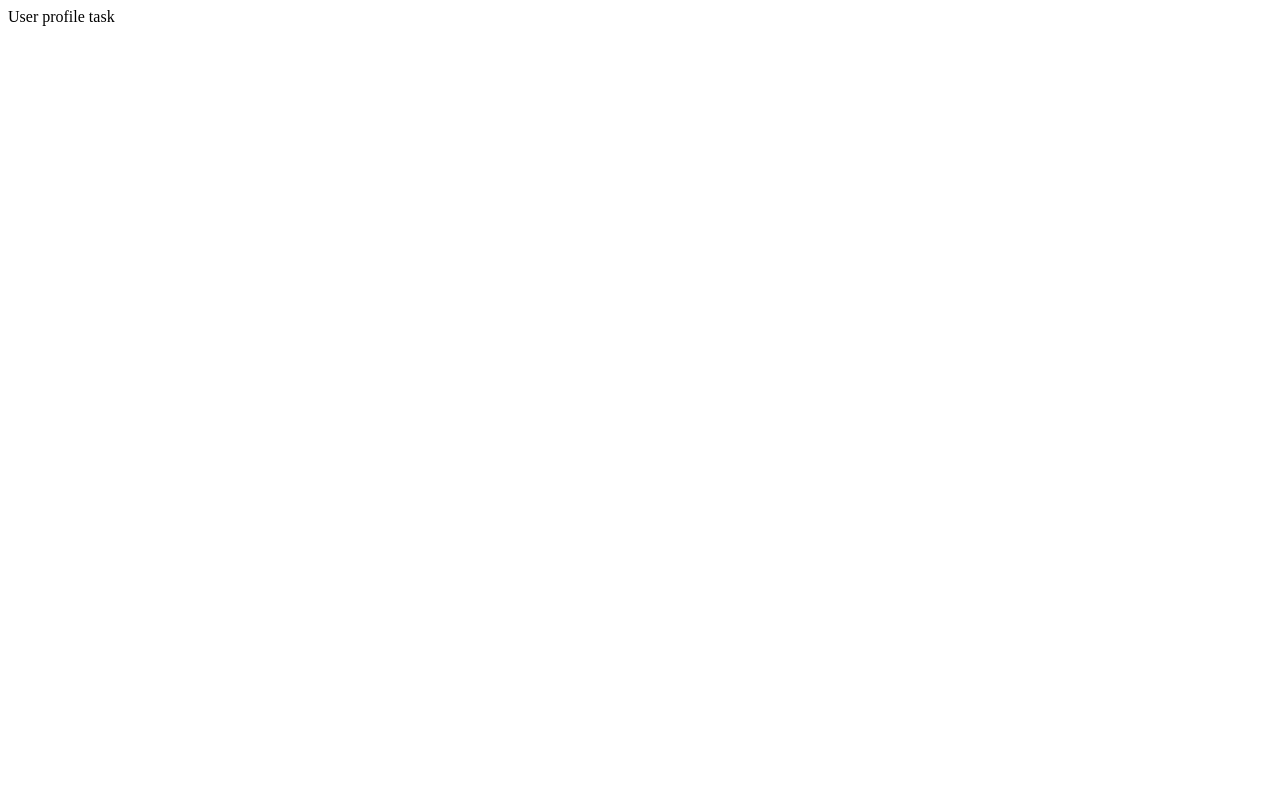
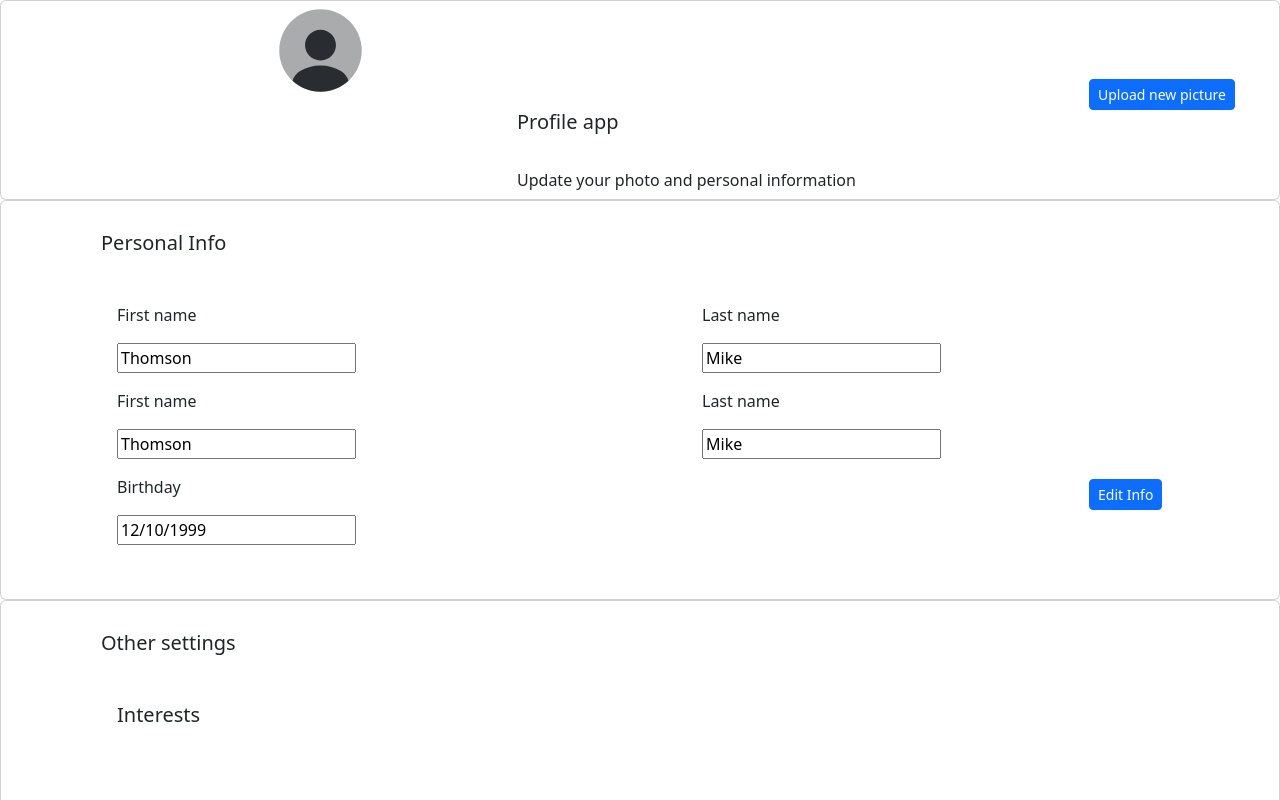
Before and after one commit to kumarith/user-profile-task, a React (Create React App) app: page / in a window 1280 px wide. Shown: the top 800 px of the page. Built offline with nearby package versions, Linux system fonts and the light colour scheme.

Commit message:
created components

```diff
--- a/src/App.css
+++ b/src/App.css
@@ -1,38 +1,32 @@
-.App {
-  text-align: center;
+.card-containerprofile {
+  position: relative;
+  height: 200px !important;
+
+}
+.card-containerpersonal {
+  position: relative;
+  height: 400px !important;
+
 }
 
-.App-logo {
-  height: 40vmin;
-  pointer-events: none;
+.card-body {
+  margin-left: 500px;
+  position: relative;
+  padding-top: 10px;
 }
 
-@media (prefers-reduced-motion: no-preference) {
-  .App-logo {
-    animation: App-logo-spin infinite 20s linear;
-  }
+.card-personal {
+  margin-top: 30px;
+  margin-left: 100px;
 }
 
-.App-header {
-  background-color: #282c34;
-  min-height: 100vh;
-  display: flex;
-  flex-direction: column;
-  align-items: center;
-  justify-content: center;
-  font-size: calc(10px + 2vmin);
-  color: white;
+
+.button-container {
+  position: absolute;
+  bottom: 80px;
+  right: 10px;
+  width : 180px;
+  height : 40px;
+  float: left;
+
 }
-
-.App-link {
-  color: #61dafb;
-}
-
-@keyframes App-logo-spin {
-  from {
-    transform: rotate(0deg);
-  }
-  to {
-    transform: rotate(360deg);
-  }
-}
--- a/src/App.js
+++ b/src/App.js
@@ -1,9 +1,18 @@
+import {useState} from 'react';
 import './App.css';
+import { Button, Card, Image } from 'react-bootstrap';
+import profile from './profile.svg'
+import Profile from './components/ProfileUpload';
+import PersonalInfo from './components/PersonalInfo.js';
+import Interests from './components/Interests.js';
 
-function App() {
+const App = () => {
+
   return (
     <div>
-      User profile task
+      <Profile/>
+     <PersonalInfo/>
+     <Interests/>
     </div>
   );
 }
--- /dev/null
+++ b/src/components/Interests.js
@@ -0,0 +1,33 @@
+import {useState} from 'react';
+import { Button, Card } from 'react-bootstrap';
+import '../App.css';
+
+const Interests = () => {
+
+
+    const handleChange = () => {
+        alert("Add more")
+    }
+
+
+    return (
+        <div>
+        <Card className=' d-flex card-containerpersonal' >
+         <Card.Title className='card-personal'>Other settings</Card.Title>
+         <Card.Body className='card-personal'>
+            <Card.Title>Interests</Card.Title>
+
+
+            </Card.Body>
+
+         <div className='button-container'>
+         <Button className = "button" variant = "primary" size = "sm" onClick={handleChange} >Add more</Button>
+         </div>
+         </Card>
+         </div>
+
+
+    )
+
+}
+export default Interests
--- /dev/null
+++ b/src/components/PersonalInfo.js
@@ -0,0 +1,57 @@
+import {useState} from 'react';
+import React from 'react';
+import { Button, Card, Row, Col} from 'react-bootstrap';
+import '../App.css';
+
+const PersonalInfo = () => {
+
+    const handleChange = () => {
+        alert("edited")
+    }
+
+
+    return (
+        <div>
+        <Card className=' d-flex card-containerpersonal' >
+         <Card.Title className='card-personal'>Personal Info</Card.Title>
+         <Card.Body className='card-personal'>
+            <Row>
+                <Col md={6}>
+                <p>First name</p>
+                <input type="text"  value="Thomson"/>
+                </Col>
+                <Col md={6}>
+                <p>Last name</p>
+                <input type="text"  value="Mike"/>
+                </Col>
+            </Row>
+            <div className='mb-3' />
+            <Row>
+                <Col md={6}>
+                <p>First name</p>
+                <input type="text"  value="Thomson"/>
+                </Col>
+                <Col md={6}>
+                <p>Last name</p>
+                <input type="text"  value="Mike"/>
+                </Col>
+            </Row>
+            <div className='mb-3' />
+            <Row>
+                <Col md={6}>
+                <p>Birthday</p>
+                <input type="text"  value="12/10/1999"/>
+                </Col>
+            </Row>
+            </Card.Body>
+
+         <div className='button-container'>
+         <Button className = "button" variant = "primary" size = "sm" onClick={handleChange} >Edit Info</Button>
+         </div>
+         </Card>
+    </div>
+
+    )
+
+}
+export default PersonalInfo
--- /dev/null
+++ b/src/components/ProfileUpload.js
@@ -0,0 +1,28 @@
+import {useState} from 'react';
+import '../App.css';
+import { Button, Card, Image } from 'react-bootstrap';
+import profile from '../profile.svg'
+
+const ProfileUpload = () => {
+    const [profilePicture, setProfilePicture] = useState (null)
+
+    const handleChange = (e) => {
+     setProfilePicture(e.target.value)
+     alert("hi")
+    }
+
+     return (
+       <div>
+         <Card className='card-containerprofile'>
+         <Image src={profilePicture || profile} alt ="profile"  roundedCircle={true}  style={{width : "50%", height:"50%", float:"left", alignContent:"left"}} />
+         <Card.Title className='card-body'>Profile app</Card.Title>
+         <Card.Text className='card-body'>Update your photo and personal information</Card.Text>
+         <div className='button-container'>
+         <Button className = "button" variant = "primary" size = "sm" onClick={handleChange} >Upload new picture</Button>
+         </div>
+         </Card>
+       </div>
+     );
+   }
+
+   export default ProfileUpload;
--- a/src/index.js
+++ b/src/index.js
@@ -1,5 +1,6 @@
 import React from 'react';
 import ReactDOM from 'react-dom/client';
+import 'bootstrap/dist/css/bootstrap.css';
 import App from './App';
 import reportWebVitals from './reportWebVitals';
 
```
Also changed, not shown: src/setupTests.js (deleted, +0 -5 lines), src/profile.svg (added).
